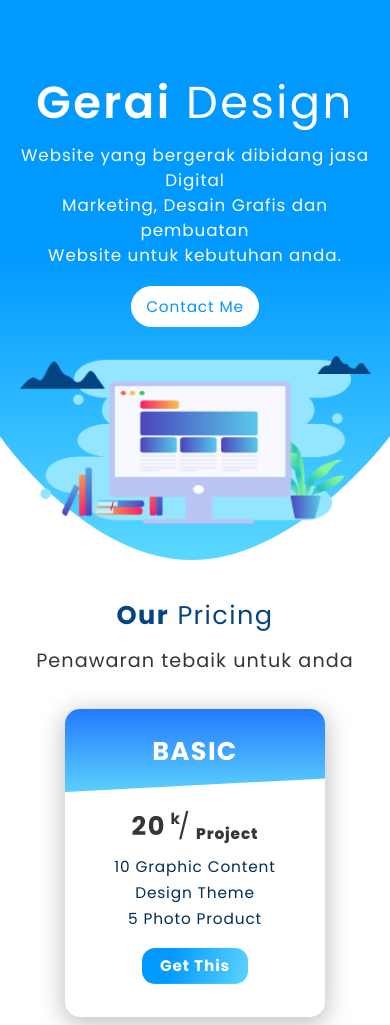
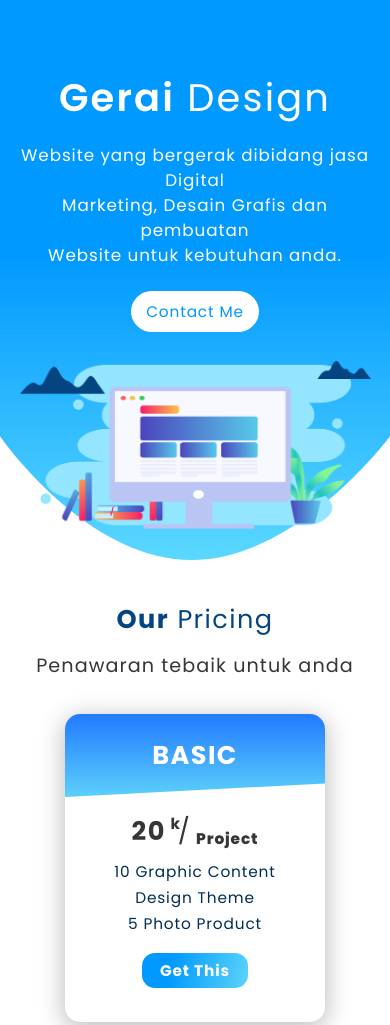
Before and after one commit to RuuuFF/gerai-design, a plain HTML site: page index.html in a window 390 px wide. Shown: the top 1025 px of the page. Drawn offline with Linux system fonts and the light colour scheme.

Commit message:
Hero changes

```diff
--- a/assets/styles/responsive.css
+++ b/assets/styles/responsive.css
@@ -143,8 +143,13 @@
     --medium: calc(2.4rem * 80 / 100);
   }
 
+  .hero-title {
+    font-size: calc(var(--xxx-large) - 0.8rem);
+  }
+
   .hero-text {
     font-size: calc(var(--large) - 0.3rem);
+    margin: 2rem 0 2.8rem;
   }
 
   .price-section {
```
